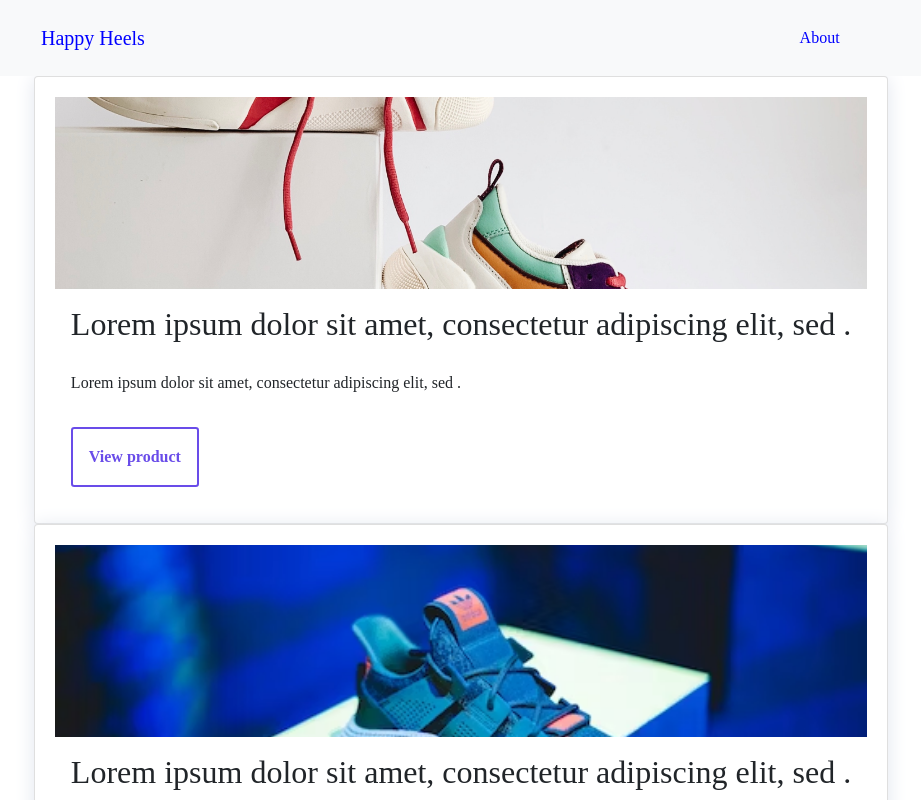
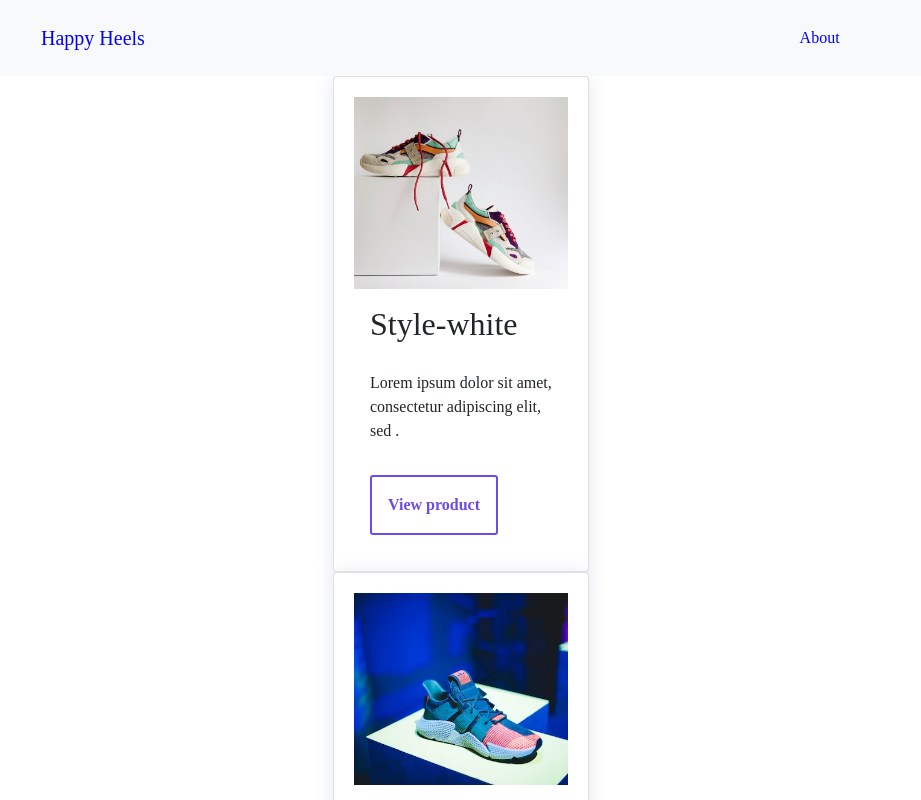
Before and after one commit to aswathyeg/react-furniture-app, a React (Create React App) app: page / in a window 1280 px wide. Shown: the top 800 px of the page, without its empty margins (179-1100 px from the left). Built offline with nearby package versions, Linux system fonts and the light colour scheme; some icons are missing; a web font is replaced by a local one.

Commit message:
updated display

```diff
--- a/src/components/Card.css
+++ b/src/components/Card.css
@@ -62,12 +62,15 @@ body {
 }
 .productCard{
   overflow: hidden;
-  display: flex;
 
-  /* flex-direction: column; */
+  flex-direction: column;
   justify-content: center;
   box-shadow: 0 2px 20px #e1e5ee;
   border-radius: 0.2rem;
   cursor: pointer;
   transition: transform 200ms ease-in;
+  display: grid;
+  grid-template-columns: repeat(auto-fit, minmax(12rem, 16rem));
+  gap: 2rem;
+
 }
--- a/src/components/Card.js
+++ b/src/components/Card.js
@@ -12,7 +12,7 @@ const Card = ({products}) => {
         <img src={item.imageUrl} className="card-image"
          alt={item.title}
          />
-        <h2 className="card-title">{item.text}</h2>
+        <h2 className="card-title">{item.title}</h2>
         <p className="card-description">{item.text}</p>
         <button className="card-btn">View product</button>
       </div>
```
